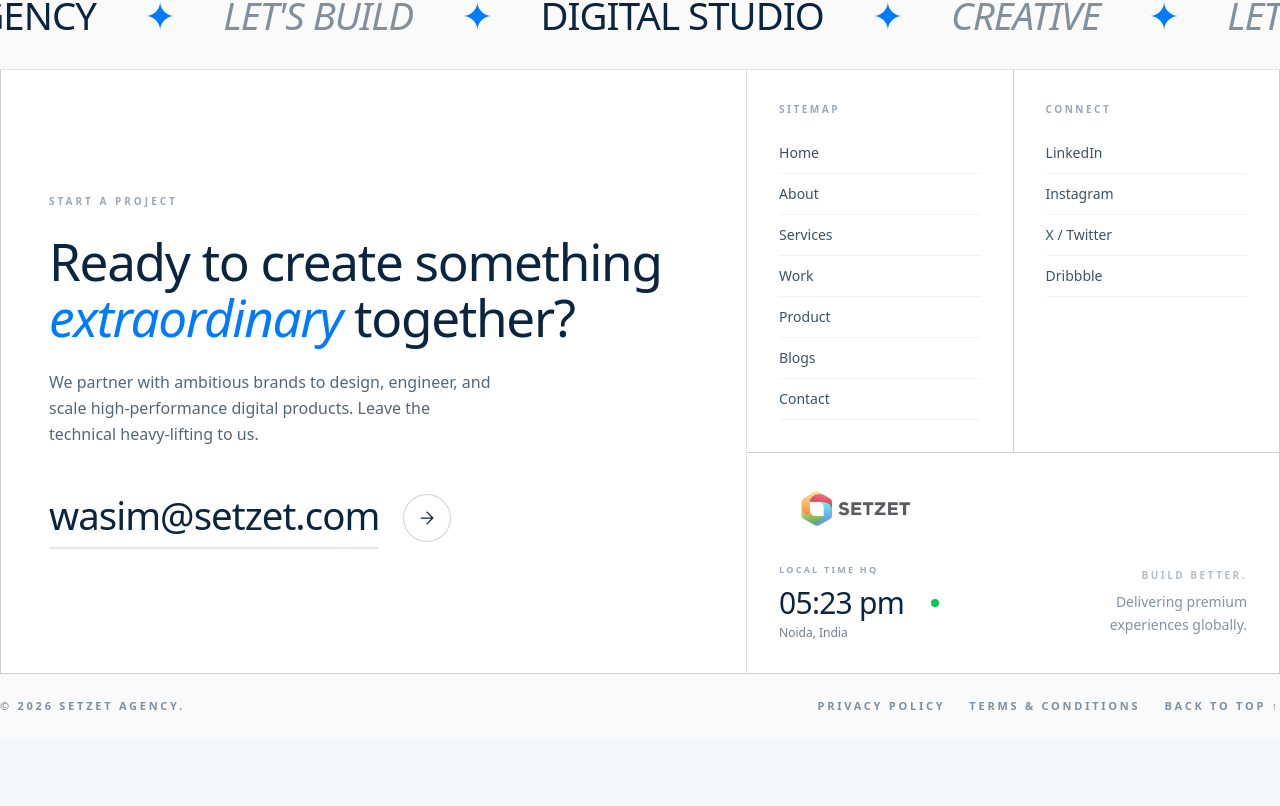
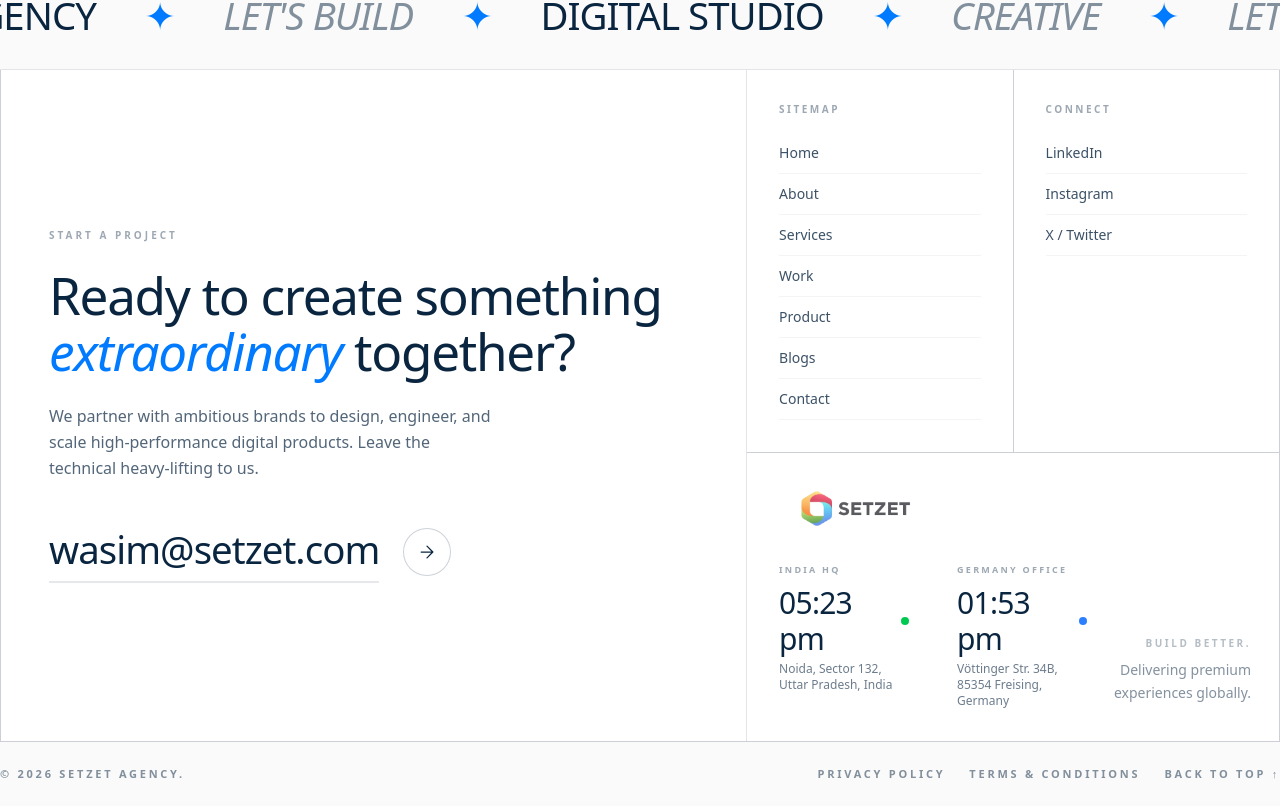
Before and after one commit to wasimfaiz/agency-website-2, a Next.js app: page / in a window 1280 px wide. Shown: the part 9735-10541 px from the top of the page. Before the commit the page ends 10473 px from the top, so only its background shows below. Built offline with nearby package versions, Linux system fonts and the light colour scheme; a web font is replaced by a local one.

Commit message:
updated location in footer

```diff
--- a/src/app/sitemap.ts
+++ b/src/app/sitemap.ts
@@ -10,7 +10,7 @@ export default function sitemap(): MetadataRoute.Sitemap {
   const corePages: MetadataRoute.Sitemap = [
     {
       url: `${baseUrl}/`,
-      lastModified: new Date("2026-03-11"),
+      lastModified: new Date("2026-05-04"),
       changeFrequency: "weekly",
       priority: 1.0,
     },
--- a/src/components/Footer.tsx
+++ b/src/components/Footer.tsx
@@ -5,13 +5,13 @@ import Image from "next/image";
 import { motion } from "framer-motion";
 import { useEffect, useState } from "react";
 
-const ClientTime = () => {
+const ClientTime = ({ timeZone = "Asia/Kolkata" }: { timeZone?: string }) => {
   const [time, setTime] = useState("");
   useEffect(() => {
     const update = () => {
       setTime(
         new Date().toLocaleTimeString("en-IN", {
-          timeZone: "Asia/Kolkata",
+          timeZone,
           hour: "2-digit",
           minute: "2-digit",
         })
@@ -20,8 +20,8 @@ const ClientTime = () => {
     update();
     const id = setInterval(update, 1000);
     return () => clearInterval(id);
-  }, []);
-  return <span className="inline-block min-w-[100px] sm:min-w-[140px]">{time || "—:—"}</span>;
+  }, [timeZone]);
+  return <span className="inline-block min-w-[80px] sm:min-w-[110px]">{time || "—:—"}</span>;
 };
 
 const Marquee = () => {
@@ -170,7 +170,7 @@ export default function Footer() {
                   { name: "LinkedIn", href: "https://www.linkedin.com/company/setzet/" },
                   { name: "Instagram", href: "https://www.instagram.com/setzet.in/" },
                   { name: "X / Twitter", href: "https://x.com/setzetin" },
-                  { name: "Dribbble", href: "#" },
+
                 ].map((link, i) => (
                   <a
                     key={i}
@@ -198,13 +198,14 @@ export default function Footer() {
                  <img src="/setzet-nav-logoo.png" alt="Setzet Logo" className="h-8 sm:h-10 xl:h-12 w-auto object-contain" />
                </Link>
 
+               <div className="flex flex-col sm:flex-row gap-6 sm:gap-12">
                  <div>
                     <p className="mb-2 text-[9px] font-bold uppercase tracking-[0.25em] text-[#0A2540]/40">
-                     Local Time HQ
+                       India HQ
                     </p>
                     <div className="flex items-center gap-3">
                        <p className="text-2xl sm:text-3xl font-light tracking-tight text-[#0A2540]">
-                        <ClientTime />
+                          <ClientTime timeZone="Asia/Kolkata" />
                        </p>
                        <span className="relative flex h-2 w-2">
                           <span className="absolute inline-flex h-full w-full animate-ping rounded-full bg-green-400 opacity-75"></span>
@@ -212,12 +213,31 @@ export default function Footer() {
                        </span>
                     </div>
                     <p className="mt-1 text-xs font-medium text-[#0A2540]/60">
-                     Noida, India
+                       Noida, Sector 132, Uttar Pradesh, India
+                    </p>
+                 </div>
+
+                 <div>
+                    <p className="mb-2 text-[9px] font-bold uppercase tracking-[0.25em] text-[#0A2540]/40">
+                       Germany Office
+                    </p>
+                    <div className="flex items-center gap-3">
+                       <p className="text-2xl sm:text-3xl font-light tracking-tight text-[#0A2540]">
+                          <ClientTime timeZone="Europe/Berlin" />
+                       </p>
+                       <span className="relative flex h-2 w-2">
+                          <span className="absolute inline-flex h-full w-full animate-ping rounded-full bg-blue-400 opacity-75"></span>
+                          <span className="relative inline-flex h-2 w-2 rounded-full bg-blue-500"></span>
+                       </span>
+                    </div>
+                    <p className="mt-1 text-xs font-medium text-[#0A2540]/60">
+                       Vöttinger Str. 34B, 85354 Freising, Germany
                     </p>
                  </div>
                </div>
+             </div>
 
-             <div className="hidden lg:block text-right pb-1">
+             <div className="hidden lg:block text-right pb-1 shrink-0">
                 <p className="text-[10px] font-bold uppercase tracking-[0.25em] text-[#0A2540]/30 mb-2">Build Better.</p>
                 <p className="text-sm font-medium text-[#0A2540]/50 max-w-[140px] leading-relaxed">
                    Delivering premium experiences globally.
```
Also changed, not shown: public/llms.txt. Lines whose indentation alone changed are shown as unchanged.
